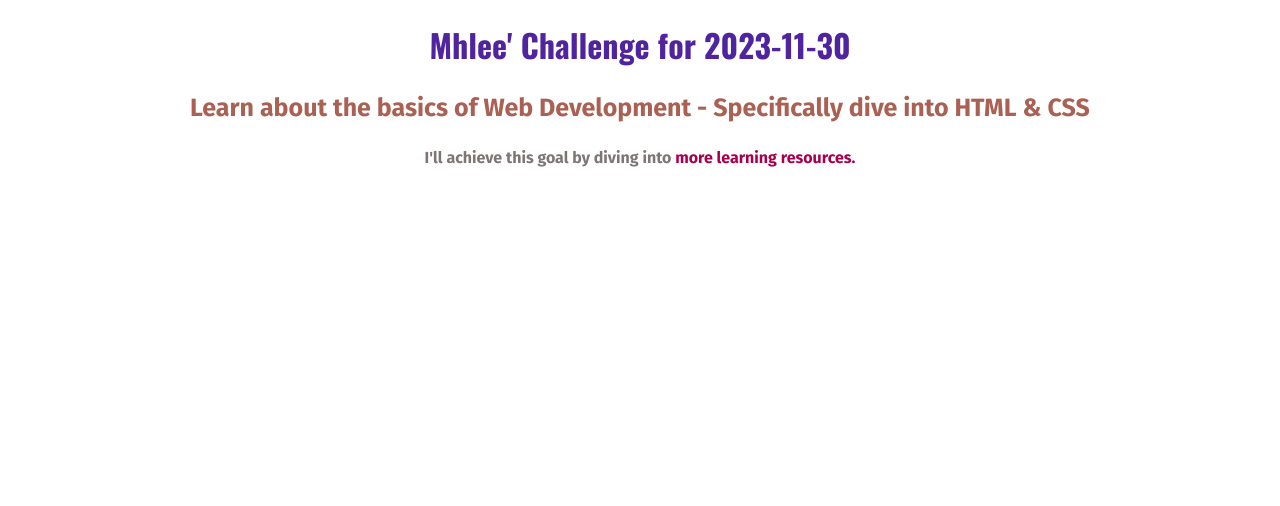
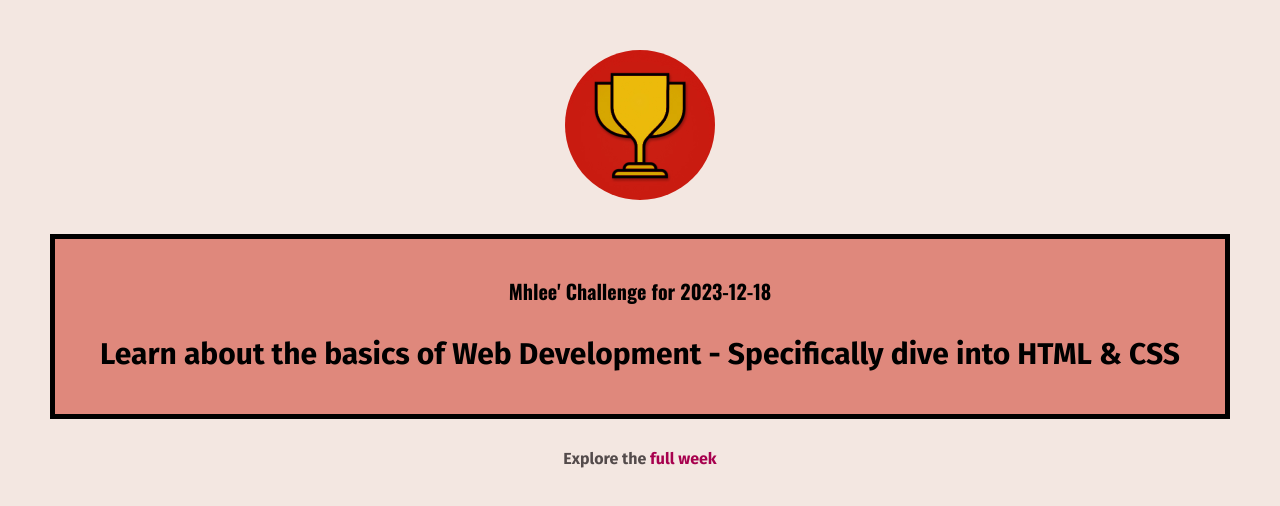
Before and after one commit to MH-LEE9918/100Days_Challenge_Web_Development, a plain HTML site: page 100_days_challenge/index.html in a window 1280 px wide. Drawn offline with nearby package versions, Linux system fonts and the light colour scheme.

Commit message:
to day8_middle

```diff
--- a/100_days_challenge/daily-challenge.css
+++ /dev/null
@@ -1,25 +0,0 @@
-h1 {
-    font-family: 'Oswald', sans-serif;
-    text-align: center;
-    color: #4f249e;
-  }
-p {
-  font-family: 'Fira Sans', serif;
-  text-align: center;
-  color: #7f7575;
-}
-
-a {
-  color: rgb(167, 1, 78);
-  text-decoration: none;
-}
-  /* hover는 가상 selector를 나타내는 기호로, a:hover는 페이지의 앵커요소에 마우스를 갖다 댔을 때 해당 효과가 나타나게 함, 매우 중요하므로 반드시 숙지! */
-a:hover {
-  text-decoration: underline;
-}
-
-#todays-challenge {
-   color: rgb(170, 96, 83);
-   font-weight: bold;
-   font-size: 25px;
-}
--- a/100_days_challenge/index.html
+++ b/100_days_challenge/index.html
@@ -13,24 +13,35 @@
       href="https://fonts.googleapis.com/css2?family=Fira+Sans:ital,wght@0,700;1,400&family=Oswald:wght@700&display=swap"
       rel="stylesheet"
     />
-    <link href="daily-challenge.css" rel="stylesheet" />
+    <!-- shared.css파일과 daily-challenge.css파일의 내용이 상충하면 후자의 내용으로 덮어씀. -->
+    <link href="myCss/shared.css" rel="stylesheet" />
+    <link href="myCss/daily-challenge.css" rel="stylesheet" />
     <title>My Daily Challenge</title>
   </head>
 
   <body>
-    <!-- h 태그는 head의 약자로 주로 웹사이트의 주요 제목을 표현 -->
-    <!-- style 영역을 CSS 코드라고 함. -->
-    <h1>Mhlee' Challenge for 2023-11-30</h1>
+    <header>
+      <img src="images/challenges-trophy.jpg" alt="A trophy" />
+      <!-- h 태그는 head의 약자로 주로 웹사이트의 주요 제목을 표현 -->
+    </header>
 
     <!-- p = paragraph -->
-    <p id="todays-challenge">
-      Learn about the basics of Web Development - Specifically dive into HTML &
-      CSS
-    </p>
-    <p>
-      <!-- a = anchor, href = hypertext reference  -->
-      I'll achieve this goal by diving into
-      <a href="https://www.google.com">more learning resources.</a>
-    </p>
+    <main>
+      <ol id="todays-challenge">
+        <li>
+          <h1>Mhlee' Challenge for 2023-12-18</h1>
+          <p>
+            Learn about the basics of Web Development - Specifically dive into
+            HTML & CSS
+          </p>
+        </li>
+      </ol>
+
+      <p>
+        <!-- a = anchor, href = hypertext reference  -->
+        Explore the
+        <a href="full-week.html">full week</a>
+      </p>
+    </main>
   </body>
 </html>
--- /dev/null
+++ b/100_days_challenge/myCss/daily-challenge.css
@@ -0,0 +1,31 @@
+body {
+  /* 요소의 4면의 여백 */
+  margin: 50px;
+}
+
+img {
+  width: 150px;
+  height: 150px;
+  border-radius: 75px;
+}
+
+h1 {
+  font-size: 20px;
+  color: black;
+}
+
+ol {
+  list-style: none;
+  border: 5px, solid, black;
+
+}
+
+#todays-challenge {
+   background-color: rgb(223, 136, 124);
+   color: black;
+   font-weight: bold;
+   font-size: 30px;
+   padding: 24px 12px 12px 12px;
+
+
+}
--- /dev/null
+++ b/100_days_challenge/myCss/full-week.css
@@ -0,0 +1,62 @@
+h1 {
+  font-size: 48px;
+  color: rgb(71, 62, 62);
+  margin: 0;
+}
+
+#description {
+    margin: 12px 0;
+}
+
+/* header 내부의 p에 대해서 적용 -> 자손결합자 */
+/* header p {
+  margin-bottom: 36px;
+} */
+
+a {
+  padding: 12px 48px;
+  background-color: rgb(167, 1, 78);
+  color: white;
+  border: 1px solid rgb(167, 1, 78);
+  border-radius: 4px;
+  font-size: 24px;
+  display: inline-block;
+  margin: 0;
+}
+
+a:hover {
+  background-color: rgb(180, 12, 90);
+  text-decoration: none;
+}
+
+ol {
+  font-family: serif;
+  font-weight: 600;
+  list-style: none;
+  width: 500px;
+  /* margin의 좌,우 값을 auto로 지정하면 요소를 중앙배치 */
+  margin: 36px auto 0 auto;
+  padding: 0;
+}
+
+li {
+  box-shadow: 1px 1px 4px rgba(0, 0, 0, 0.2);
+  padding: 16px;
+  margin: 32px;
+  background-color: rgb(223, 136, 124);
+  border-radius: 8px;
+}
+
+li h2 {
+  color: rgb(78, 13, 5);
+  font-family: "Oswald", sans-serif;
+}
+
+main p {
+  margin: 12px;
+  color: rgb(71, 29, 22);
+}
+
+.highlight-goal {
+  background-color: rgb(224, 124, 101);
+}
--- /dev/null
+++ b/100_days_challenge/myCss/shared.css
@@ -0,0 +1,26 @@
+body {
+    /* body의 내부요소들을 정렬 */
+    text-align: center;
+    background-color: rgb(243, 231, 225);
+    /* 요소의 4면의 여백 */
+    color: rgb(83, 75, 75);
+}
+
+h1 {
+    font-family: 'Oswald', sans-serif;
+}
+
+p {
+    font-family: 'Fira Sans', serif;
+}
+
+a {
+    font-family: 'Fira Sans', sans-serif;
+    color: rgb(167, 1, 78);
+    text-decoration: none;
+}
+
+/* hover는 가상 selector를 나타내는 기호로, a:hover는 페이지의 앵커요소에 마우스를 갖다 댔을 때 해당 효과가 나타나게 함, 매우 중요하므로 반드시 숙지! */
+a:hover {
+    text-decoration: underline;
+}
```
Also changed, not shown: 100_days_challenge/full-week.html (added, +46 -0 lines), 100_days_challenge/images/challenges-trophy.jpg (added), 1 other file.
